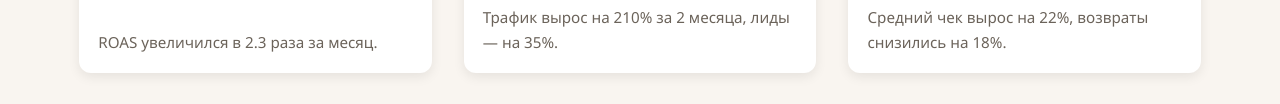
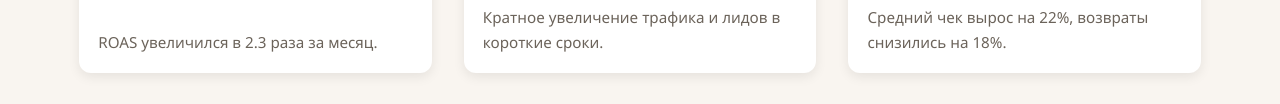
Before and after one commit to Djoystick/BioQWEN, a plain HTML site: page works.html in a window 1280 px wide. Shown: the part 912-1016 px from the top of the page. Drawn offline with Linux system fonts and the light colour scheme.

Commit message:
Update works.html

```diff
--- a/works.html
+++ b/works.html
@@ -100,7 +100,7 @@
             <img src="images/blog.png" alt="Серия статей для блога">
             <div class="work-content">
               <h3>Современные технологии в 2025 году: цифровая трансформация, ИИ и квантовые прорывы 🚀</h3>
-              <p>Трафик вырос на 210% за 2 месяца, лиды — на 35%.</p>
+              <p>Кратное увеличение трафика и лидов в короткие сроки.</p>
             </div>
           </div>
         </a>
```
